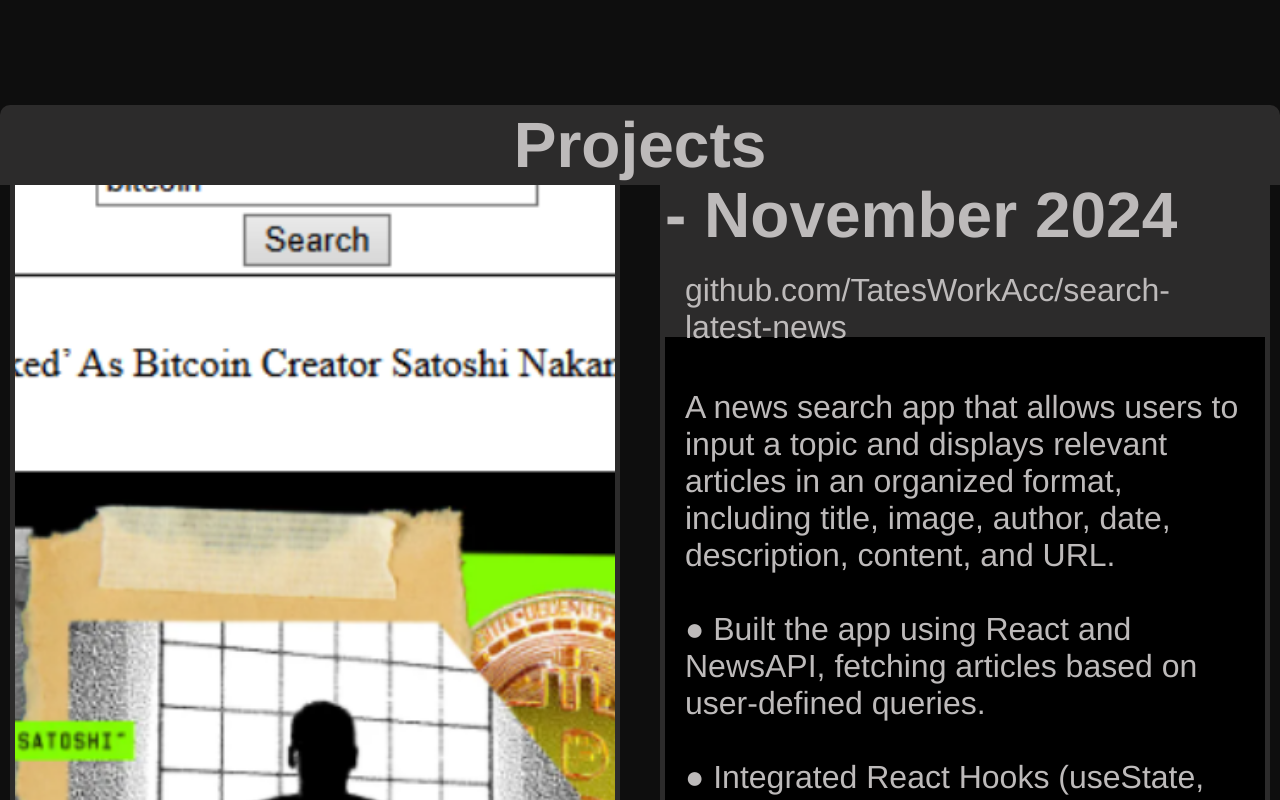
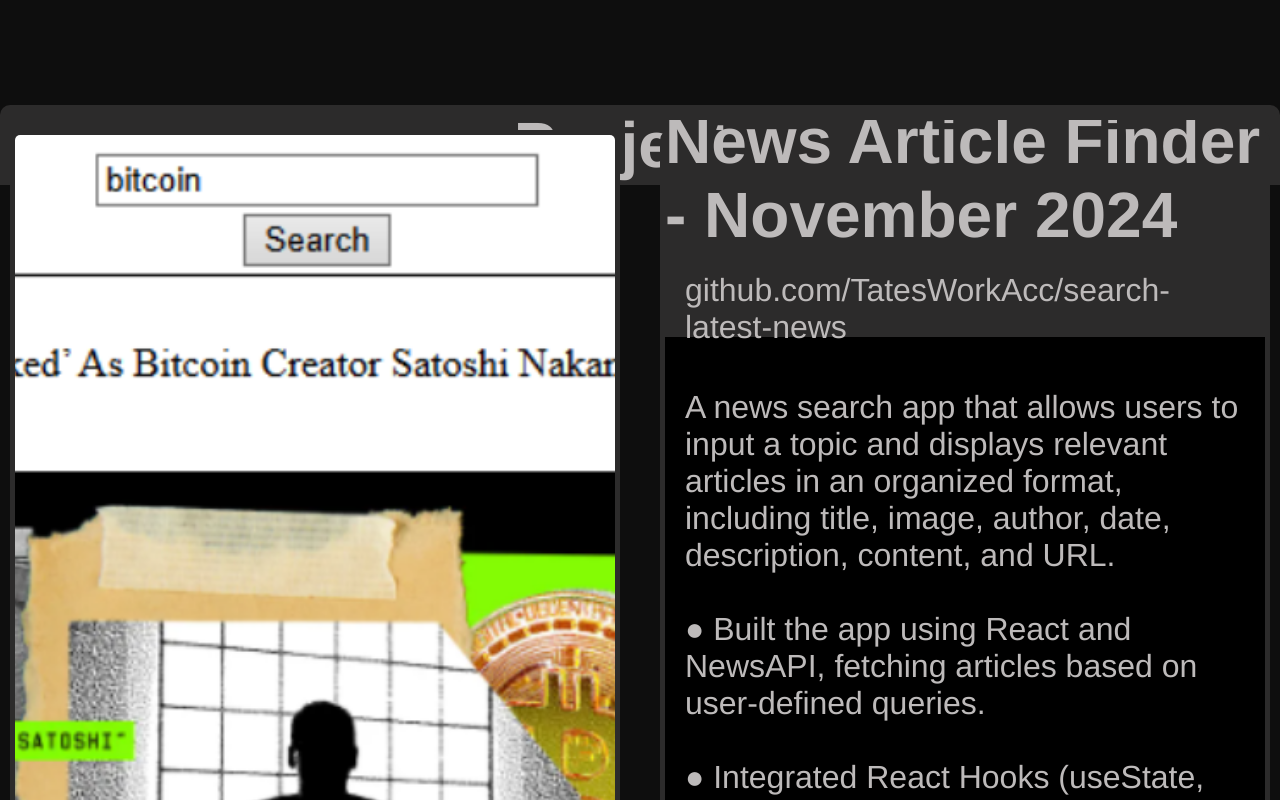
Before and after one commit to TatesWorkAcc/portfolio-site, a React (Vite) app: page / in a window 1280 px wide. Shown: the part 1580-2380 px from the top of the page. Built offline with nearby package versions, Linux system fonts and the light colour scheme.

Commit message:
fixed clickable links

```diff
--- a/src/Body.jsx
+++ b/src/Body.jsx
@@ -12,6 +12,7 @@ function Body() {
   return (
 
     <motion.div
+      className="put-under"
       initial={{ opacity: 0, y: 50 }}
       whileInView={{ opacity: 1, y: 0 }}
       viewport={{ once: true, margin: "-50%", threshold: 0.4 }}
--- a/src/index.css
+++ b/src/index.css
@@ -101,7 +101,7 @@ a {
 }
 .skill-container {
   width: 100vw;
-  height: 120vh;
+  height: 58vh;
   border-radius: 10px;
   overflow-y: scroll;
   margin-right: 20px;
@@ -127,7 +127,18 @@ a {
   border-top-left-radius: 10px;
   border-top-right-radius: 10px;
 }
+.clickable{
+  cursor: pointer;
+  z-index: 100;
+}
+.clickable:hover{
+    cursor: pointer;
+    z-index: 100;
+}
 /* body */
+.put-under{
+  z-index: -1;
+}
 #projects{
   scroll-margin-top: -550px;
 }
@@ -164,6 +175,7 @@ a {
 
 /* body grids */
 .grid {
+  z-index: 1;
   display: flex;
   flex-direction: column;
   align-items: center;
@@ -198,6 +210,9 @@ a {
 }
 /* phone view */
 @media (max-width: 1000px) {
+  .skill-container{
+    height: 120vh;
+  }
   .projects-title-container {
     margin-top: 130px;
   }
```
Also changed, not shown: src/SkillsContacts.jsx (+4 -4 lines).
